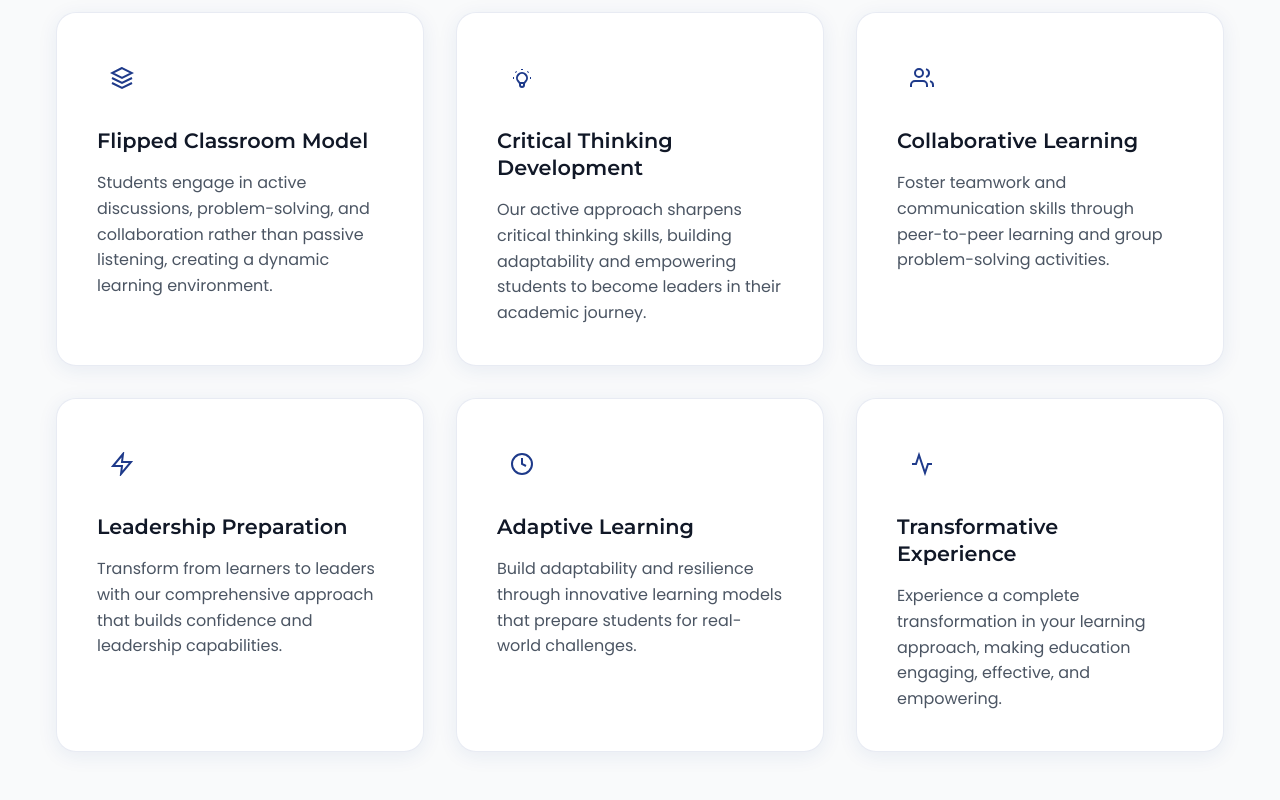
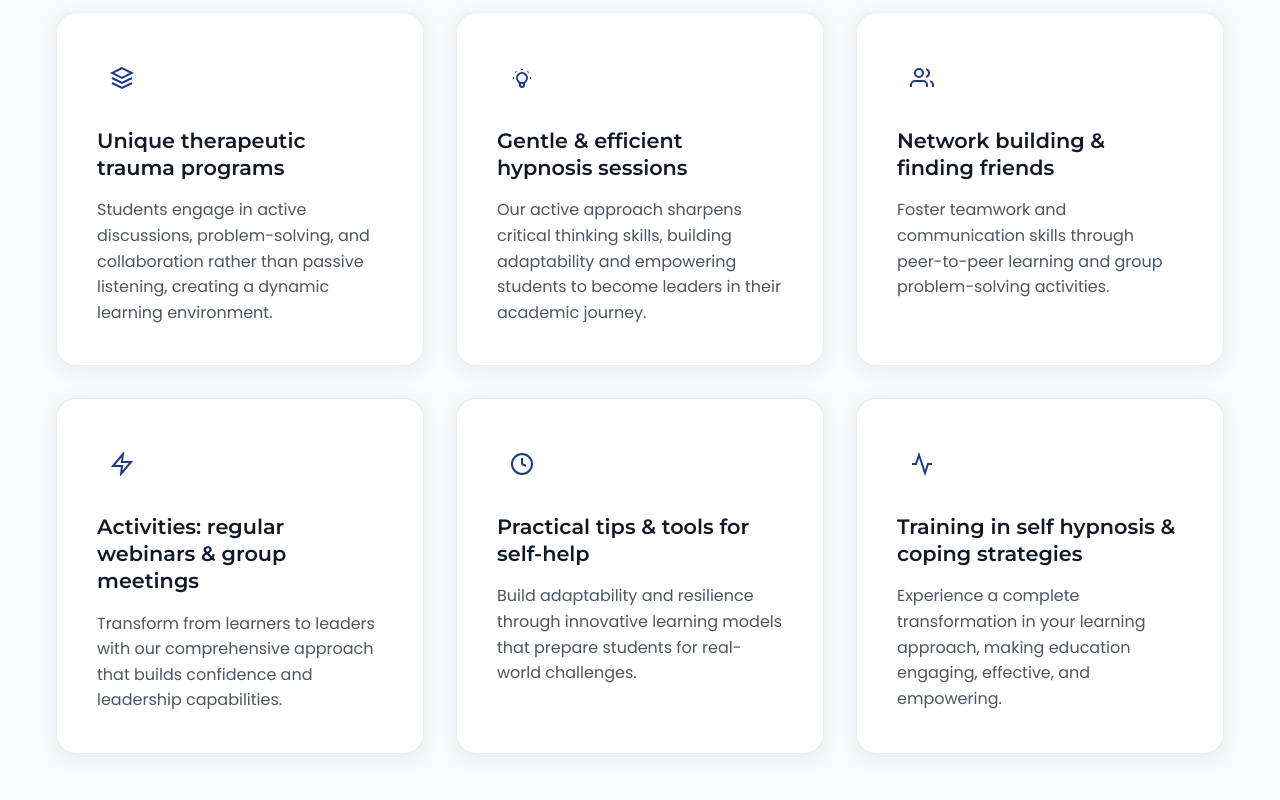
Before and after one commit to EngrE/Web, a React (Vite) app: page / in a window 1280 px wide. Shown: the part 1240-2040 px from the top of the page. Built offline with nearby package versions, Linux system fonts and the light colour scheme.

Commit message:
Features

```diff
--- a/src/components/Features.jsx
+++ b/src/components/Features.jsx
@@ -10,7 +10,7 @@ const Features = () => {
           <path d="M2 12l10 5 10-5"/>
         </svg>
       ),
-      title: "Flipped Classroom Model",
+      title: "Unique therapeutic trauma programs",
       description: "Students engage in active discussions, problem-solving, and collaboration rather than passive listening, creating a dynamic learning environment."
     },
     {
@@ -19,7 +19,7 @@ const Features = () => {
           <path d="M9.663 17h4.673M12 3v1m6.364 1.636l-.707.707M21 12h-1M4 12H3m3.343-5.657l-.707-.707m2.828 9.9a5 5 0 117.072 0l-.548.547A3.374 3.374 0 0014 18.469V19a2 2 0 11-4 0v-.531c0-.895-.356-1.754-.988-2.386l-.548-.547z"/>
         </svg>
       ),
-      title: "Critical Thinking Development",
+      title: "Gentle & efficient hypnosis sessions",
       description: "Our active approach sharpens critical thinking skills, building adaptability and empowering students to become leaders in their academic journey."
     },
     {
@@ -30,7 +30,7 @@ const Features = () => {
           <path d="M23 21v-2a4 4 0 00-3-3.87M16 3.13a4 4 0 010 7.75"/>
         </svg>
       ),
-      title: "Collaborative Learning",
+      title: "Network building & finding friends",
       description: "Foster teamwork and communication skills through peer-to-peer learning and group problem-solving activities."
     },
     {
@@ -39,7 +39,7 @@ const Features = () => {
           <path d="M13 2L3 14h9l-1 8 10-12h-9l1-8z"/>
         </svg>
       ),
-      title: "Leadership Preparation",
+      title: "Activities: regular webinars & group meetings",
       description: "Transform from learners to leaders with our comprehensive approach that builds confidence and leadership capabilities."
     },
     {
@@ -49,7 +49,7 @@ const Features = () => {
           <path d="M12 6v6l4 2"/>
         </svg>
       ),
-      title: "Adaptive Learning",
+      title: "Practical tips & tools for self-help",
       description: "Build adaptability and resilience through innovative learning models that prepare students for real-world challenges."
     },
     {
@@ -58,7 +58,7 @@ const Features = () => {
           <path d="M22 12h-4l-3 9L9 3l-3 9H2"/>
         </svg>
       ),
-      title: "Transformative Experience",
+      title: "Training in self hypnosis & coping strategies",
       description: "Experience a complete transformation in your learning approach, making education engaging, effective, and empowering."
     }
   ];
```
